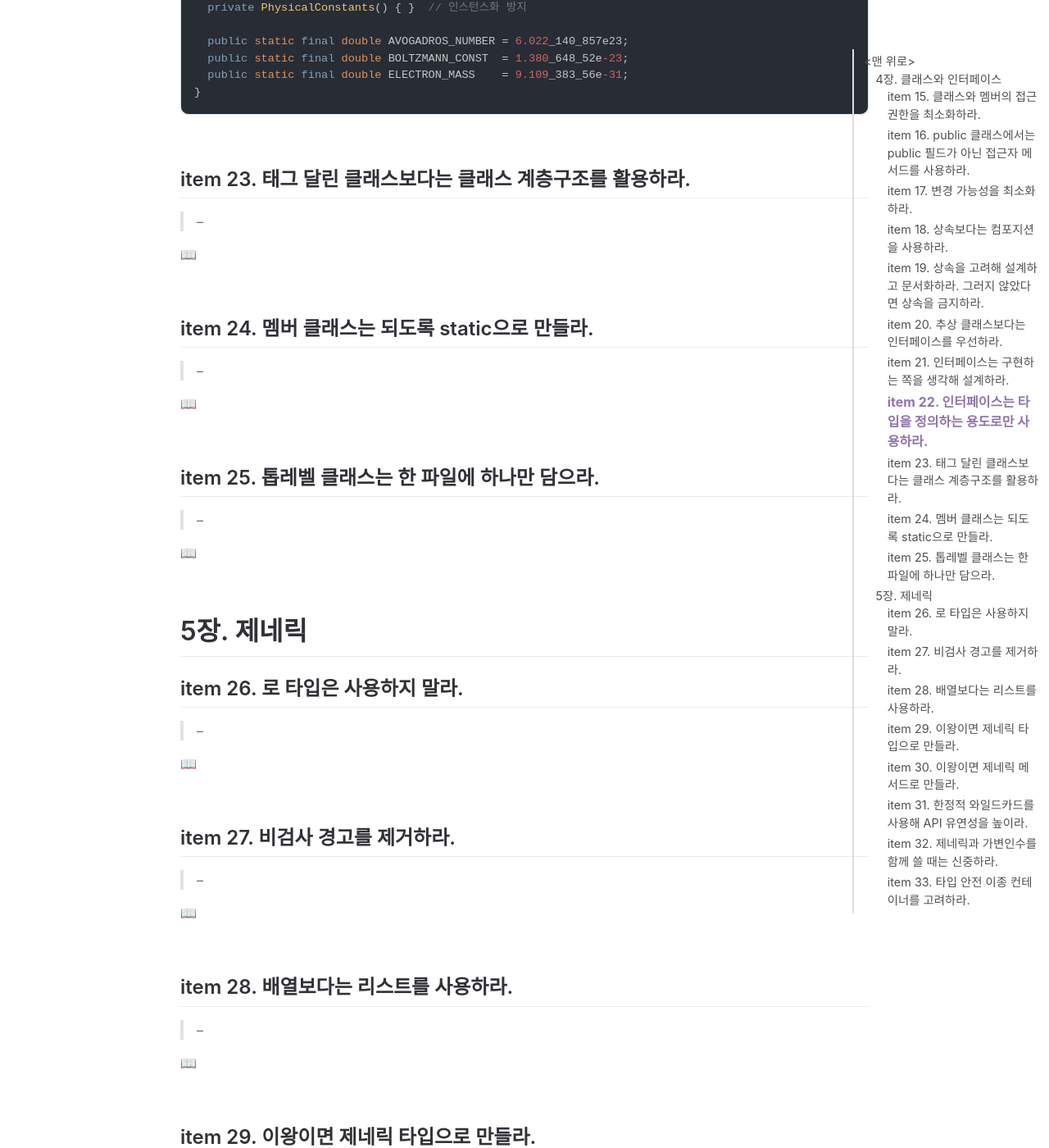
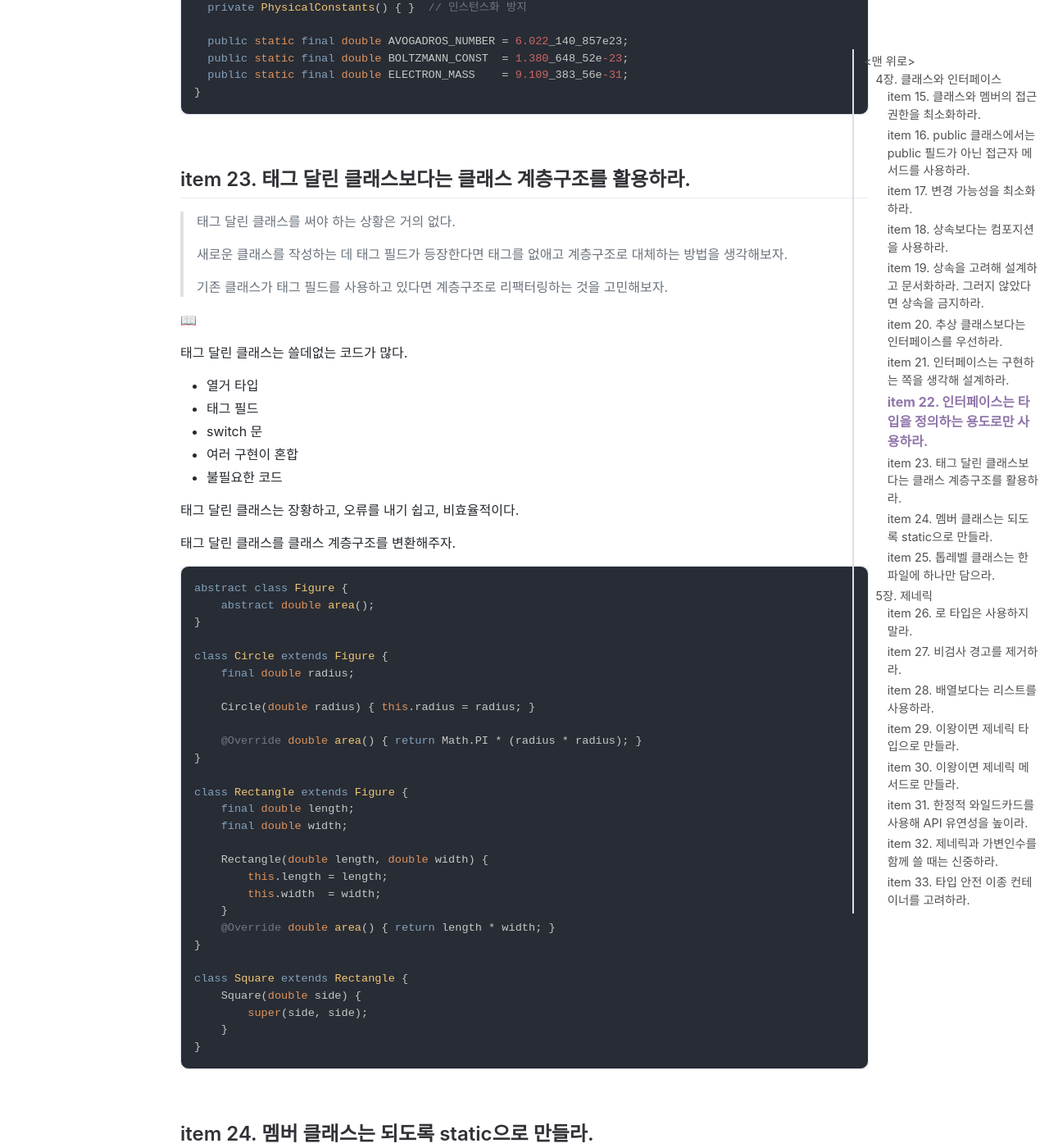
Before and after one commit to jihunparkme/jihunparkme.github.io, a Jekyll site: the page built from _posts/2023-04-22-Effective-Java-Class-Interface-Generics.md, in a window 1280 px wide and 1400 px high, scrolled down 7273 px. Shown: the whole window at 82% size. Built offline with Jekyll 4.4.1, drawn with Linux system fonts in a browser that asks for light colours; nearby versions of some CDN libraries; comment, search, counter and statistics services are not loaded; some of the changed text lies outside the part shown.

Commit message:
[EJ] item 23. 태그 달린 클래스보다는 클래스 계층구조를 활용하라.

````diff
--- a/_posts/2023-04-22-Effective-Java-Class-Interface-Generics.md
+++ b/_posts/2023-04-22-Effective-Java-Class-Interface-Generics.md
@@ -299,9 +299,55 @@ public class PhysicalConstants {
 
 ## item 23. 태그 달린 클래스보다는 클래스 계층구조를 활용하라.
 
-> --
+> 태그 달린 클래스를 써야 하는 상황은 거의 없다.
+>
+> 새로운 클래스를 작성하는 데 태그 필드가 등장한다면 태그를 없애고 계층구조로 대체하는 방법을 생각해보자.
+>
+> 기존 클래스가 태그 필드를 사용하고 있다면 계층구조로 리팩터링하는 것을 고민해보자.
 
 📖
+
+태그 달린 클래스는 쓸데없는 코드가 많다.
+- 열거 타입
+- 태그 필드
+- switch 문
+- 여러 구현이 혼합
+- 불필요한 코드
+
+태그 달린 클래스는 장황하고, 오류를 내기 쉽고, 비효율적이다.
+
+태그 달린 클래스를 클래스 계층구조를 변환해주자.
+
+```java
+abstract class Figure {
+    abstract double area();
+}
+
+class Circle extends Figure {
+    final double radius;
+
+    Circle(double radius) { this.radius = radius; }
+
+    @Override double area() { return Math.PI * (radius * radius); }
+}
+
+class Rectangle extends Figure {
+    final double length;
+    final double width;
+
+    Rectangle(double length, double width) {
+        this.length = length;
+        this.width  = width;
+    }
+    @Override double area() { return length * width; }
+}
+
+class Square extends Rectangle {
+    Square(double side) {
+        super(side, side);
+    }
+}
+```
 
 <br>
 
````
